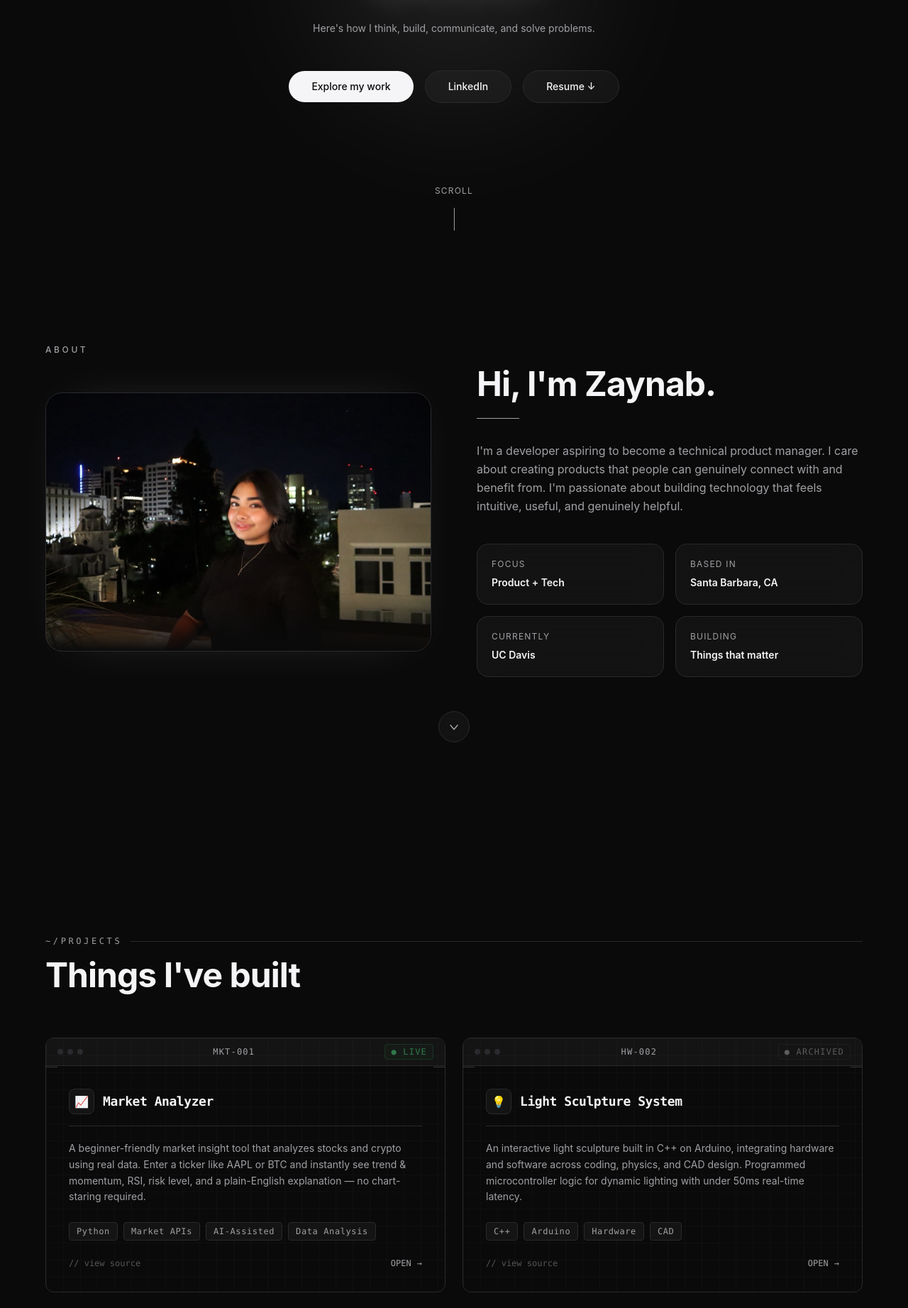
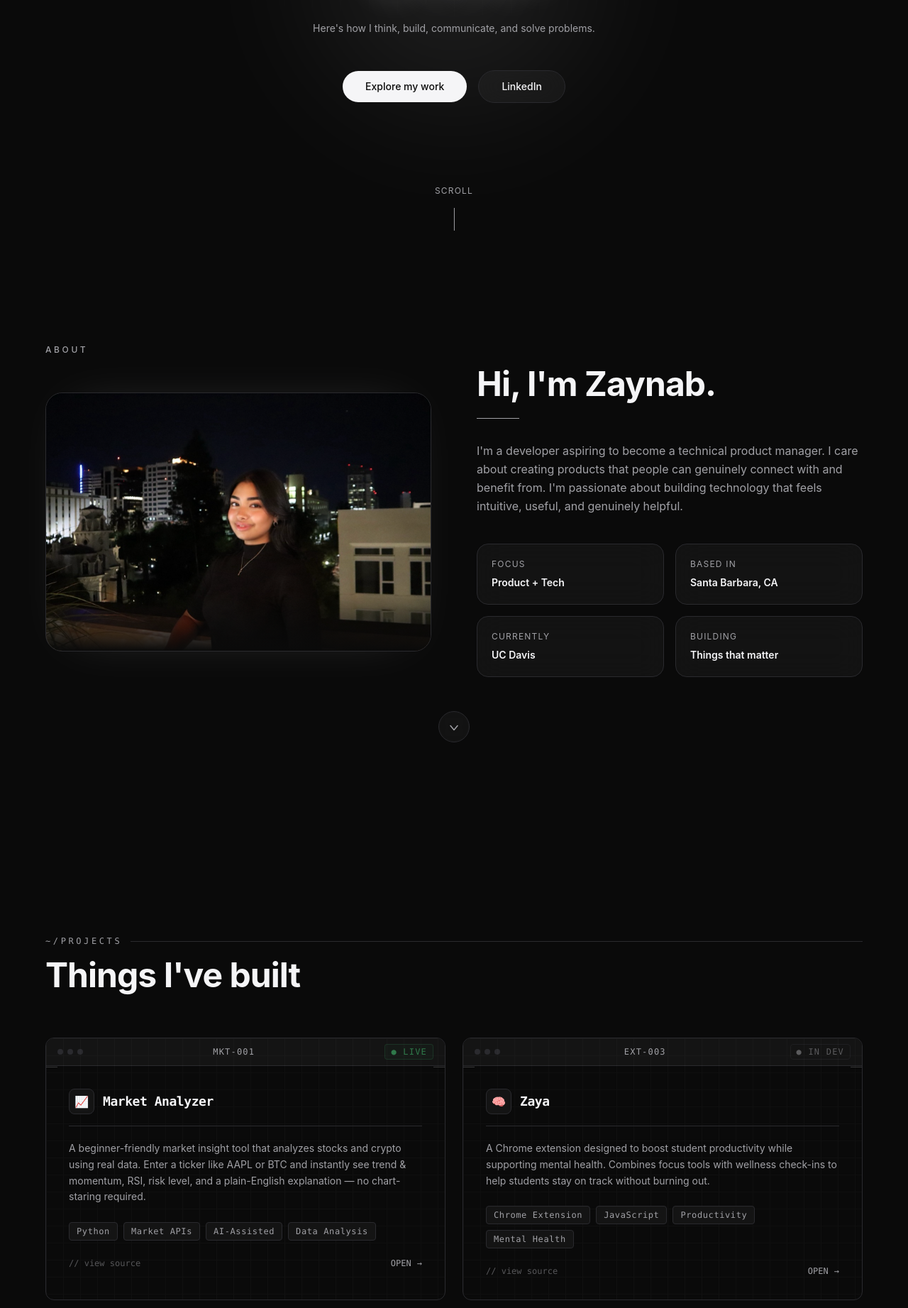
Before and after one commit to zaynabquazi/Portfolio, a React (Vite) app: page / in a window 1280 px wide. Shown: the part 443-2286 px from the top of the page at 71% size. Built offline with nearby package versions, Linux system fonts and the light colour scheme.

Commit message:
remove resume, fix cursor light mode, add Zaya project, update photo title

```diff
--- a/src/components/ArtMusic.jsx
+++ b/src/components/ArtMusic.jsx
@@ -53,7 +53,7 @@ const photos = [
   },
   {
     src: prospaImg,
-    title: 'Prospa',
+    title: 'Prospa b2b Josh Baker',
     caption: 'Low-light concert photograph documenting a back-to-back set between Prospa and Josh Baker, emphasizing monochrome lighting, composition, and live energy.',
   },
 ]
--- a/src/components/Cursor.jsx
+++ b/src/components/Cursor.jsx
@@ -4,17 +4,31 @@ export default function Cursor() {
   const [pos, setPos] = useState({ x: -100, y: -100 })
   const [hovering, setHovering] = useState(false)
   const [visible, setVisible] = useState(false)
+  const [isDark, setIsDark] = useState(true)
 
   useEffect(() => {
     if (window.matchMedia('(hover: none)').matches) return
 
     document.documentElement.style.cursor = 'none'
 
-    // Force hide cursor on all elements including interactive ones
+    // Force hide cursor on ALL elements
     const style = document.createElement('style')
     style.id = 'cursor-none'
-    style.textContent = '*, *:hover { cursor: none !important; }'
+    style.textContent = `
+      *, *::before, *::after, *:hover, *:focus, *:active,
+      a, a:hover, button, button:hover, [role="button"],
+      input, select, textarea, label {
+        cursor: none !important;
+      }
+    `
     document.head.appendChild(style)
+
+    // Watch for dark/light mode changes
+    const observer = new MutationObserver(() => {
+      setIsDark(document.documentElement.classList.contains('dark'))
+    })
+    observer.observe(document.documentElement, { attributes: true, attributeFilter: ['class'] })
+    setIsDark(document.documentElement.classList.contains('dark'))
 
     const onMove = (e) => {
       setPos({ x: e.clientX, y: e.clientY })
@@ -39,6 +53,7 @@ export default function Cursor() {
       document.documentElement.style.cursor = ''
       const el = document.getElementById('cursor-none')
       if (el) el.remove()
+      observer.disconnect()
       window.removeEventListener('mousemove', onMove)
       window.removeEventListener('mouseleave', onLeave)
       window.removeEventListener('mouseenter', onEnter)
@@ -51,6 +66,17 @@ export default function Cursor() {
     return null
   }
 
+  const dotColor = isDark ? 'white' : '#1d1d1f'
+  const glowColor = isDark
+    ? 'radial-gradient(circle, rgba(255,255,255,0.15) 0%, transparent 70%)'
+    : 'radial-gradient(circle, rgba(0,0,0,0.1) 0%, transparent 70%)'
+  const shadowHover = isDark
+    ? '0 0 10px 3px rgba(255,255,255,0.6), 0 0 24px 6px rgba(255,255,255,0.2)'
+    : '0 0 10px 3px rgba(0,0,0,0.3), 0 0 24px 6px rgba(0,0,0,0.1)'
+  const shadowDefault = isDark
+    ? '0 0 8px 2px rgba(255,255,255,0.4), 0 0 16px 3px rgba(255,255,255,0.15)'
+    : '0 0 8px 2px rgba(0,0,0,0.2), 0 0 16px 3px rgba(0,0,0,0.08)'
+
   return (
     <div
       className="fixed pointer-events-none z-[9999]"
@@ -62,7 +88,7 @@ export default function Cursor() {
         transition: 'opacity 0.3s ease',
       }}
     >
-      {/* Outer glow — soft and diffuse */}
+      {/* Outer glow */}
       <div style={{
         position: 'absolute',
         top: '50%',
@@ -71,11 +97,11 @@ export default function Cursor() {
         width: hovering ? '36px' : '26px',
         height: hovering ? '36px' : '26px',
         borderRadius: '50%',
-        background: 'radial-gradient(circle, rgba(255,255,255,0.15) 0%, transparent 70%)',
+        background: glowColor,
         filter: 'blur(4px)',
-        transition: 'width 0.2s ease, height 0.2s ease',
+        transition: 'width 0.2s ease, height 0.2s ease, background 0.3s ease',
       }} />
-      {/* Inner dot — sharp and clean */}
+      {/* Inner dot */}
       <div style={{
         position: 'absolute',
         top: '50%',
@@ -84,11 +110,9 @@ export default function Cursor() {
         width: hovering ? '7px' : '6px',
         height: hovering ? '7px' : '6px',
         borderRadius: '50%',
-        background: 'white',
-        boxShadow: hovering
-          ? '0 0 10px 3px rgba(255,255,255,0.6), 0 0 24px 6px rgba(255,255,255,0.2)'
-          : '0 0 8px 2px rgba(255,255,255,0.4), 0 0 16px 3px rgba(255,255,255,0.15)',
-        transition: 'width 0.2s ease, height 0.2s ease, box-shadow 0.2s ease',
+        background: dotColor,
+        boxShadow: hovering ? shadowHover : shadowDefault,
+        transition: 'width 0.2s ease, height 0.2s ease, box-shadow 0.2s ease, background 0.3s ease',
       }} />
     </div>
   )
--- a/src/components/Hero.jsx
+++ b/src/components/Hero.jsx
@@ -1,5 +1,4 @@
 import { motion } from 'framer-motion'
-import resumePDF from '../assets/resume.pdf'
 
 const container = {
   hidden: { opacity: 0 },
@@ -101,18 +100,6 @@ export default function Hero({ playClick }) {
           >
             LinkedIn
           </motion.a>
-
-          <motion.a
-            whileHover={{ scale: 1.03 }}
-            whileTap={{ scale: 0.97 }}
-            href={resumePDF}
-            download="Zaynab-Quazi-Resume.pdf"
-            onClick={playClick}
-            className="w-full sm:w-auto px-8 py-3 rounded-full text-sm font-medium glass transition-all duration-200 text-center"
-            style={{ color: 'var(--text-primary)' }}
-          >
-            Resume ↓
-          </motion.a>
         </motion.div>
       </motion.div>
 
--- a/src/components/Navbar.jsx
+++ b/src/components/Navbar.jsx
@@ -73,7 +73,7 @@ export default function Navbar({ darkMode, setDarkMode, soundEnabled, setSoundEn
           <motion.button
             whileHover={{ scale: 1.1 }}
             whileTap={{ scale: 0.9 }}
-            onClick={() => { setDarkMode(!darkMode); playDing(!darkMode ? 260 : 1100) }}
+            onClick={() => { setDarkMode(!darkMode); playDing(!darkMode ? 260 : 500) }}
             className="w-9 h-9 rounded-full glass flex items-center justify-center text-sm"
             style={{ color: 'var(--text-secondary)' }}
             title={darkMode ? 'Light mode' : 'Dark mode'}
--- a/src/components/Projects.jsx
+++ b/src/components/Projects.jsx
@@ -13,6 +13,16 @@ const projects = [
     status: 'LIVE',
     icon: '📈',
     id: 'MKT-001',
+  },
+  {
+    title: 'Zaya',
+    description:
+      'A Chrome extension designed to boost student productivity while supporting mental health. Combines focus tools with wellness check-ins to help students stay on track without burning out.',
+    tags: ['Chrome Extension', 'JavaScript', 'Productivity', 'Mental Health'],
+    link: 'https://github.com/zaynabquazi/Zaya',
+    status: 'IN DEV',
+    icon: '🧠',
+    id: 'EXT-003',
   },
   {
     title: 'Light Sculpture System',
```
